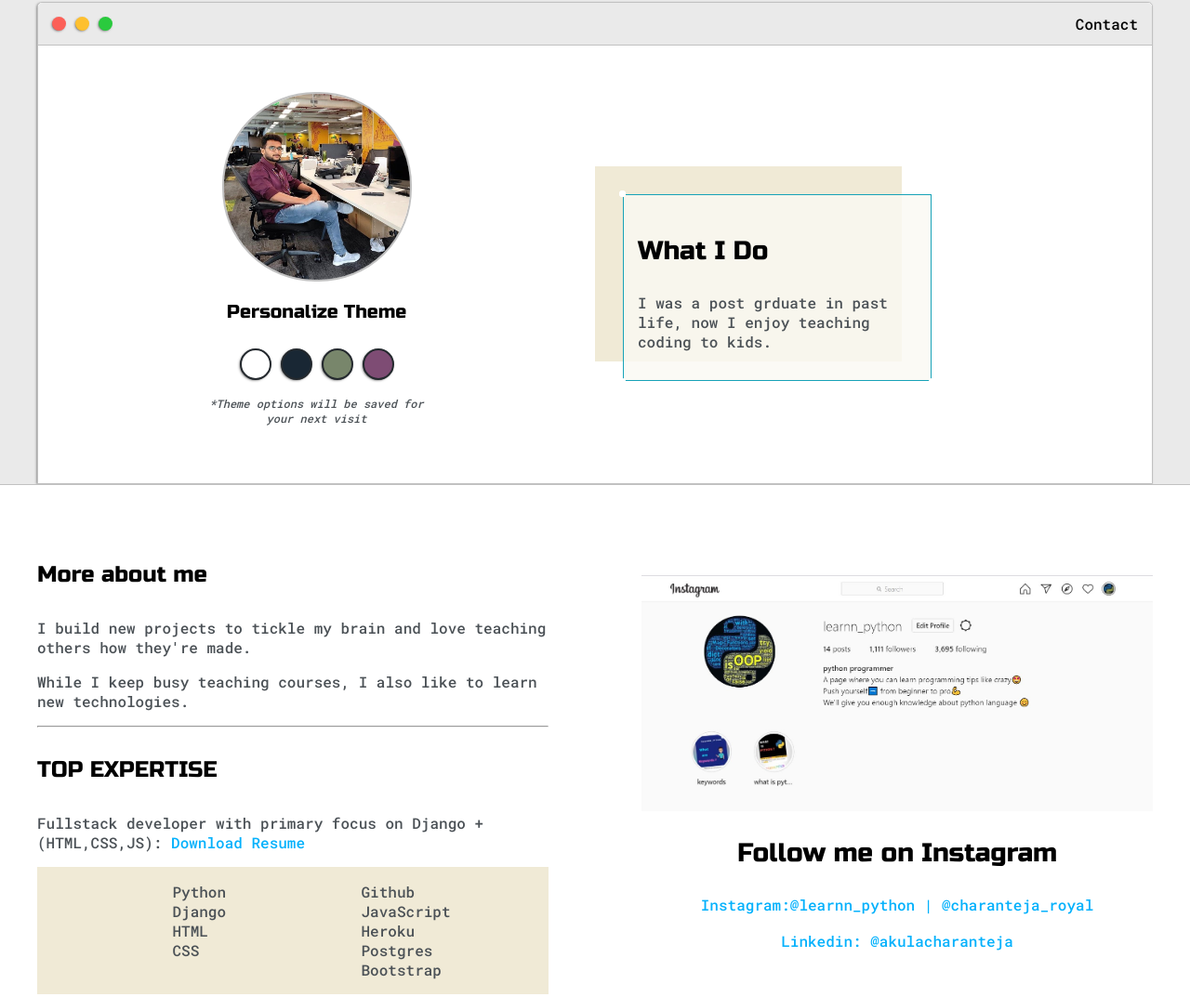
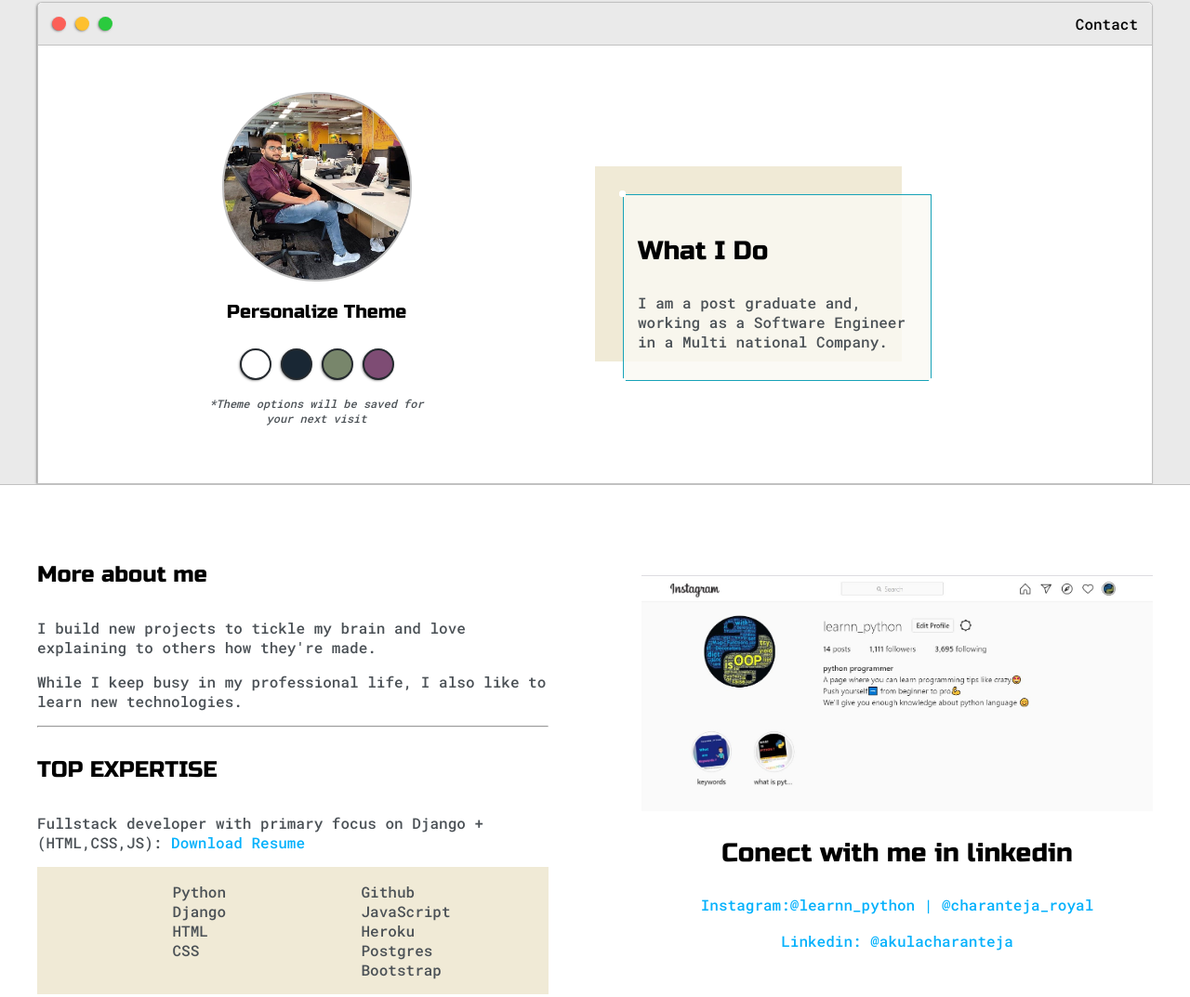
Before and after one commit to akulacharan/Portfolio, a plain HTML site: page index.html in a window 1280 px wide. Shown: the part 159-1232 px from the top of the page at 93% size. Drawn offline with Linux system fonts and the light colour scheme.

Commit message:
Update index.html

```diff
--- a/index.html
+++ b/index.html
@@ -56,7 +56,7 @@
                             <div id="corner-t1" class="corner"></div>
                             <div id="corner-tr" class="corner"></div>
                             <h3>What I Do</h3>
-                            <p>I was a post grduate in past life, now I enjoy teaching coding to kids.</p>
+                            <p>I am a post graduate and, working as a Software Engineer in a Multi national Company.</p>
                             <div id="corner-br" class="corner"></div>
                             <div id="corner-bl" class="corner"></div>
                         </div>
@@ -73,8 +73,8 @@
             <div class="about-wrapper">
                 <div class="about-me">
                     <h4>More about me</h4>
-                    <p>I build new projects to tickle my brain and love teaching others how they're made.</p>
-                    <p>While I keep busy teaching courses, I also like to learn new technologies.</p>
+                    <p>I build new projects to tickle my brain and love explaining to others how they're made.</p>
+                    <p>While I keep busy in my professional life, I also like to learn new technologies.</p>
 
                 <hr>
                 <h4>TOP EXPERTISE</h4>
@@ -102,11 +102,11 @@
 
                 <div class="social-links">
                       <img id="social_img" src="images/learnn_python.jpg">
-                    <h3>Follow me on Instagram</h3>
+                    <h3>Conect with me in linkedin</h3>
 
                     <a target="_blank" href="https://www.instagram.com/learnn_python/"> Instagram:@learnn_python | @charanteja_royal</a>
                     <br>
-                    <a target="_blank" href="https://www.linkedin.com/in/akula-charan-teja-3564211a3/">Linkedin: @akulacharanteja</a>
+                    <a target="_blank" href="https://www.linkedin.com/in/akula-charanteja/">Linkedin: @akulacharanteja</a>
                 </div>
             </div>
         </div>
```
